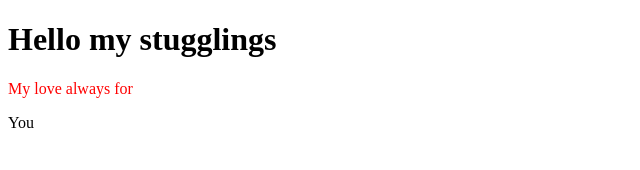
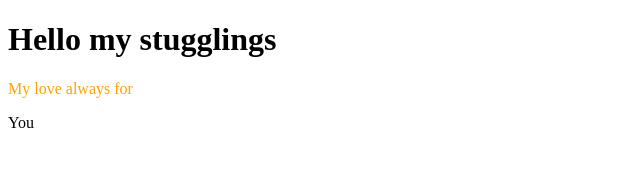
Before and after one commit to Darlass/Shop-project-React, a React (Create React App) app: page / in a window 1280 px wide. Shown: the top 170 px of the page, without its empty margins (0-640 px from the left). Built offline with nearby package versions, Linux system fonts and the light colour scheme.

Commit message:
introduce sass

```diff
--- a/package.json
+++ b/package.json
@@ -13,6 +13,7 @@
     "react": "^18.2.0",
     "react-dom": "^18.2.0",
     "react-scripts": "5.0.1",
+    "sass": "^1.57.1",
     "typescript": "^4.9.4",
     "web-vitals": "^2.1.4"
   },
--- a/src/Content.css
+++ /dev/null
@@ -1,3 +0,0 @@
-.love{
-    color: red;
-}
--- /dev/null
+++ b/src/Content.scss
@@ -0,0 +1,5 @@
+$yellow: rgb(255, 162, 0);
+
+.love {
+    color: $yellow;
+}
--- a/src/Content.tsx
+++ b/src/Content.tsx
@@ -1,4 +1,4 @@
-import './Content.css'
+import './Content.scss'
 
 type ContentProps = {
     p1: string
```
Also changed, not shown: 1 other file (tests, documents, lock files or other folders).
